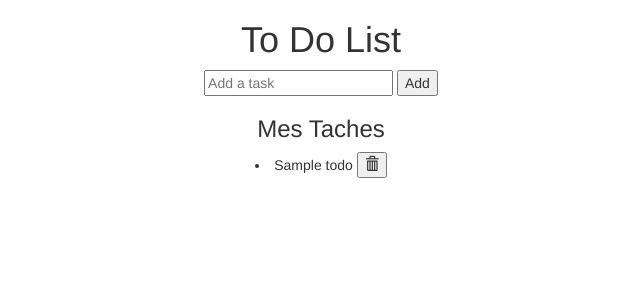
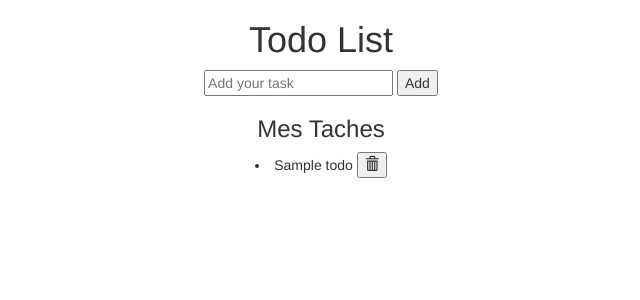
Before and after one commit to Lamtaoui/todo-list, a PHP site: page / in a window 1280 px wide. Shown: the top 300 px of the page, without its empty margins (319-959 px from the left). Run offline with PHP 8.4, Linux system fonts and the light colour scheme; tables that the repository leaves empty hold one stand-in row (values such as "Sample post").

```diff
--- a/index.php
+++ b/index.php
@@ -12,12 +12,12 @@ require 'db_connect.php';
 </head>
 <body class=bg-1>
     <div class= "container">
-        <h1 class="text-center" >To Do List</h1>
+        <h1 class="text-center" >Todo List</h1>
     </div>
     <div class="container-fluid text-center">
         <div class ="addTask" >
         <form action="app/add.php" method="POST" autocomplete="off">
-            <input type= "text"  name="title"  placeholder="Add a task">
+            <input type= "text"  name="title"  placeholder="Add your task">
 
             <button type="submit">Add</button>
             </form>
```
